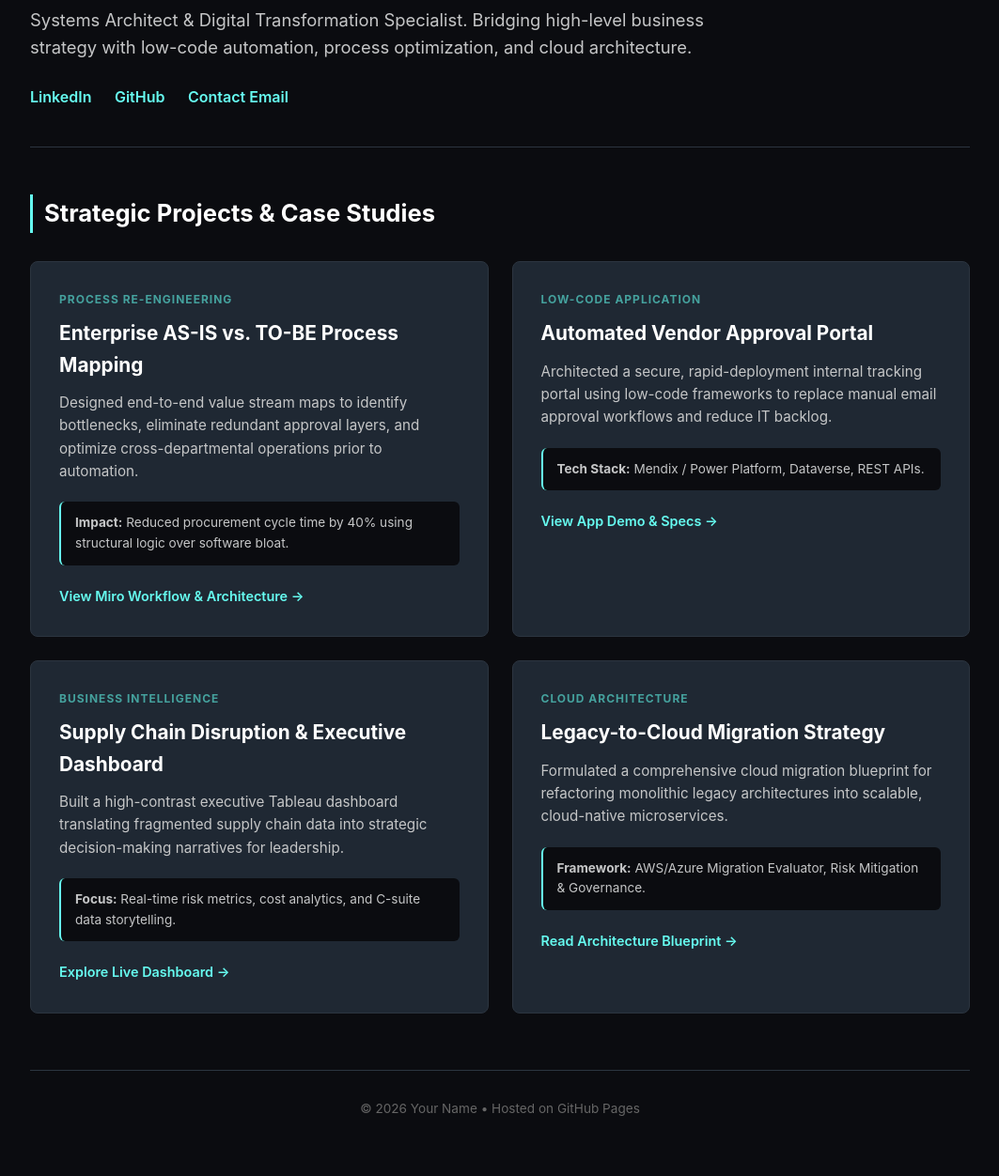
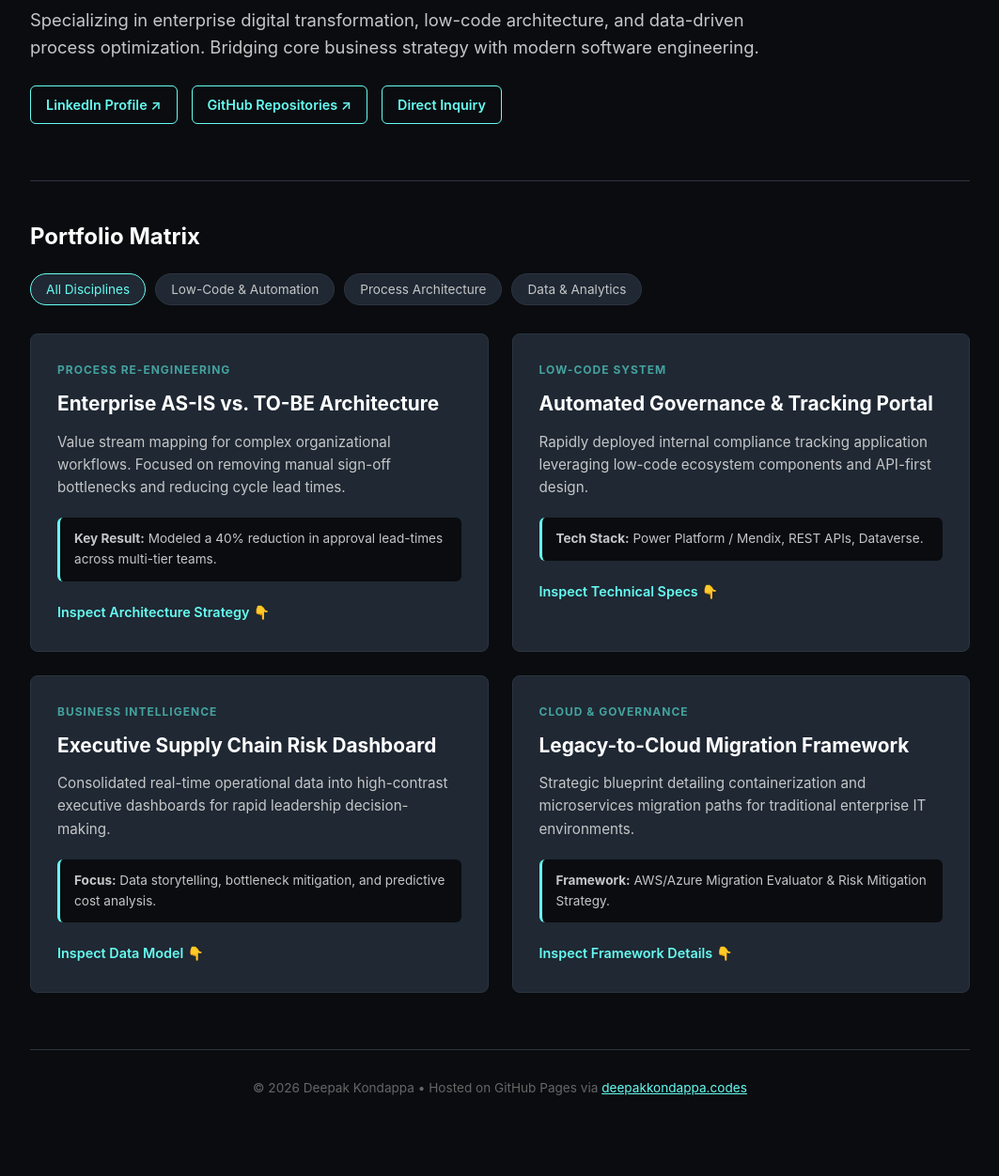
Before and after one commit to Deepak-2026hb33016/Deepak-2026hb33016.github.io, a plain HTML site: page index.html in a window 1280 px wide. Shown: the part 177-1429 px from the top of the page at 94% size, without its empty margins (108-1171 px from the left). After the commit the page ends 1407 px from the top, so only its background shows below. Drawn offline with Linux system fonts and the light colour scheme.

Commit message:
Update portfolio details and improve layout

```diff
--- a/index.html
+++ b/index.html
@@ -3,7 +3,7 @@
 <head>
     <meta charset="UTF-8">
     <meta name="viewport" content="width=device-width, initial-scale=1.0">
-    <title>Executive Portfolio | Digital Transformation & Systems Architecture</title>
+    <title>Deepak Kondappa | Enterprise Architecture & Digital Transformation</title>
     <style>
         :root {
             --bg-color: #0b0c10;
@@ -15,233 +15,145 @@
             --border-color: #2c3540;
         }
 
-        * {
-            box-sizing: border-box;
-            margin: 0;
-            padding: 0;
-            font-family: -apple-system, BlinkMacSystemFont, "Segoe UI", Roboto, Helvetica, Arial, sans-serif;
-        }
+        * { box-sizing: border-box; margin: 0; padding: 0; font-family: -apple-system, BlinkMacSystemFont, "Segoe UI", Roboto, sans-serif; }
+        body { background-color: var(--bg-color); color: var(--text-main); line-height: 1.6; padding: 0 20px; }
+        .container { max-width: 1000px; margin: 0 auto; padding: 60px 0; }
 
-        body {
-            background-color: var(--bg-color);
-            color: var(--text-main);
-            line-height: 1.6;
-            padding: 0 20px;
-        }
+        header { border-bottom: 1px solid var(--border-color); padding-bottom: 40px; margin-bottom: 40px; }
+        .badge { display: inline-block; background: rgba(102, 252, 241, 0.1); color: var(--accent); padding: 4px 12px; border-radius: 4px; font-size: 0.85rem; font-weight: 600; margin-bottom: 15px; text-transform: uppercase; letter-spacing: 1px; }
+        h1 { color: var(--text-title); font-size: 2.5rem; font-weight: 700; margin-bottom: 15px; }
+        .bio { font-size: 1.15rem; color: var(--text-main); max-width: 780px; margin-bottom: 25px; }
 
-        .container {
-            max-width: 1000px;
-            margin: 0 auto;
-            padding: 60px 0;
-        }
+        .social-bar { display: flex; gap: 15px; flex-wrap: wrap; margin-bottom: 20px; }
+        .social-btn { color: var(--accent); border: 1px solid var(--accent); padding: 8px 16px; border-radius: 6px; text-decoration: none; font-weight: 600; font-size: 0.9rem; transition: 0.2s; }
+        .social-btn:hover { background: var(--accent); color: var(--bg-color); }
 
-        /* Header / Bio */
-        header {
-            border-bottom: 1px solid var(--border-color);
-            padding-bottom: 40px;
-            margin-bottom: 50px;
-        }
+        /* Filter Controls */
+        .controls { display: flex; gap: 10px; margin-bottom: 30px; flex-wrap: wrap; }
+        .filter-btn { background: var(--card-bg); border: 1px solid var(--border-color); color: var(--text-main); padding: 8px 16px; border-radius: 20px; cursor: pointer; font-size: 0.85rem; transition: 0.2s; }
+        .filter-btn.active, .filter-btn:hover { border-color: var(--accent); color: var(--accent); }
 
-        .badge {
-            display: inline-block;
-            background: rgba(102, 252, 241, 0.1);
-            color: var(--accent);
-            padding: 4px 12px;
-            border-radius: 4px;
-            font-size: 0.85rem;
-            font-weight: 600;
-            margin-bottom: 15px;
-            text-transform: uppercase;
-            letter-spacing: 1px;
-        }
+        /* Project Grid */
+        .grid { display: grid; grid-template-columns: repeat(auto-fit, minmax(440px, 1fr)); gap: 25px; margin-bottom: 60px; }
+        @media (max-width: 600px) { .grid { grid-template-columns: 1fr; } }
 
-        h1 {
-            color: var(--text-title);
-            font-size: 2.5rem;
-            font-weight: 700;
-            margin-bottom: 15px;
-            letter-spacing: -0.5px;
-        }
+        .card { background: var(--card-bg); border: 1px solid var(--border-color); border-radius: 8px; padding: 28px; transition: 0.2s; position: relative; }
+        .card:hover { transform: translateY(-3px); border-color: var(--accent-dim); }
+        .card-tag { font-size: 0.75rem; color: var(--accent-dim); text-transform: uppercase; letter-spacing: 1px; margin-bottom: 10px; font-weight: 700; }
+        .card h3 { color: var(--text-title); font-size: 1.3rem; margin-bottom: 12px; }
+        .card p { font-size: 0.95rem; margin-bottom: 20px; }
+        .metrics { background: var(--bg-color); padding: 12px 15px; border-radius: 6px; font-size: 0.85rem; border-left: 3px solid var(--accent); margin-bottom: 20px; }
 
-        .bio {
-            font-size: 1.15rem;
-            color: var(--text-main);
-            max-width: 750px;
-            margin-bottom: 25px;
-        }
+        /* Interactive Modal / Code Preview */
+        .toggle-details { background: none; border: none; color: var(--accent); font-weight: 600; cursor: pointer; font-size: 0.9rem; padding: 0; }
+        .details-content { display: none; margin-top: 15px; padding-top: 15px; border-top: 1px dashed var(--border-color); font-size: 0.88rem; color: #a0a5ac; }
+        .details-content.show { display: block; }
 
-        .contact-links a {
-            color: var(--accent);
-            text-decoration: none;
-            margin-right: 20px;
-            font-weight: 600;
-            transition: color 0.2s;
-        }
-
-        .contact-links a:hover {
-            color: var(--accent-dim);
-        }
-
-        /* Projects Grid */
-        .section-title {
-            color: var(--text-title);
-            font-size: 1.6rem;
-            margin-bottom: 30px;
-            border-left: 3px solid var(--accent);
-            padding-left: 12px;
-        }
-
-        .grid {
-            display: grid;
-            grid-template-columns: repeat(auto-fit, minmax(450px, 1fr));
-            gap: 25px;
-            margin-bottom: 60px;
-        }
-
-        @media (max-width: 600px) {
-            .grid {
-                grid-template-columns: 1fr;
-            }
-        }
-
-        .card {
-            background: var(--card-bg);
-            border: 1px solid var(--border-color);
-            border-radius: 8px;
-            padding: 30px;
-            transition: transform 0.2s, border-color 0.2s;
-        }
-
-        .card:hover {
-            transform: translateY(-3px);
-            border-color: var(--accent-dim);
-        }
-
-        .card-tag {
-            font-size: 0.75rem;
-            color: var(--accent-dim);
-            text-transform: uppercase;
-            letter-spacing: 1px;
-            margin-bottom: 10px;
-            font-weight: 700;
-        }
-
-        .card h3 {
-            color: var(--text-title);
-            font-size: 1.3rem;
-            margin-bottom: 12px;
-        }
-
-        .card p {
-            font-size: 0.95rem;
-            margin-bottom: 20px;
-        }
-
-        .card-metrics {
-            background: var(--bg-color);
-            padding: 12px 15px;
-            border-radius: 6px;
-            font-size: 0.85rem;
-            border-left: 2px solid var(--accent);
-            margin-bottom: 20px;
-        }
-
-        .card-links a {
-            color: var(--accent);
-            text-decoration: none;
-            font-size: 0.9rem;
-            font-weight: 600;
-        }
-
-        /* Footer */
-        footer {
-            border-top: 1px solid var(--border-color);
-            padding-top: 30px;
-            text-align: center;
-            font-size: 0.85rem;
-            color: #666;
-        }
+        footer { border-top: 1px solid var(--border-color); padding-top: 30px; text-align: center; font-size: 0.85rem; color: #666; }
     </style>
 </head>
 <body>
 
     <div class="container">
-        <!-- Header -->
         <header>
             <div class="badge">BITS Pilani MBA — Digital Transformation</div>
-            <h1>Your Name</h1>
+            <h1>Deepak Kondappa</h1>
             <p class="bio">
-                Systems Architect & Digital Transformation Specialist. Bridging high-level business strategy with low-code automation, process optimization, and cloud architecture.
+                Specializing in enterprise digital transformation, low-code architecture, and data-driven process optimization. Bridging core business strategy with modern software engineering.
             </p>
-            <div class="contact-links">
-                <a href="https://linkedin.com" target="_blank">LinkedIn</a>
-                <a href="https://github.com" target="_blank">GitHub</a>
-                <a href="mailto:your.email@example.com">Contact Email</a>
+            <div class="social-bar">
+                <a href="https://www.linkedin.com/in/your-profile" target="_blank" class="social-btn">LinkedIn Profile ↗</a>
+                <a href="https://github.com/Deepak-2026hb33016" target="_blank" class="social-btn">GitHub Repositories ↗</a>
+                <a href="mailto:your.email@example.com" class="social-btn">Direct Inquiry</a>
             </div>
         </header>
 
-        <!-- Projects Section -->
-        <h2 class="section-title">Strategic Projects & Case Studies</h2>
+        <h2 style="color: var(--text-title); margin-bottom: 20px;">Portfolio Matrix</h2>
+
+        <!-- Interactive Category Filters -->
+        <div class="controls">
+            <button class="filter-btn active" onclick="filterProjects('all')">All Disciplines</button>
+            <button class="filter-btn" onclick="filterProjects('low-code')">Low-Code & Automation</button>
+            <button class="filter-btn" onclick="filterProjects('process')">Process Architecture</button>
+            <button class="filter-btn" onclick="filterProjects('data')">Data & Analytics</button>
+        </div>
 
         <div class="grid">
             <!-- Project 1 -->
-            <div class="card">
-                <div class="card-tag">Process Re-engineering</div>
-                <h3>Enterprise AS-IS vs. TO-BE Process Mapping</h3>
-                <p>Designed end-to-end value stream maps to identify bottlenecks, eliminate redundant approval layers, and optimize cross-departmental operations prior to automation.</p>
-                <div class="card-metrics">
-                    <strong>Impact:</strong> Reduced procurement cycle time by 40% using structural logic over software bloat.
-                </div>
-                <div class="card-links">
-                    <a href="#" target="_blank">View Miro Workflow & Architecture →</a>
+            <div class="card" data-category="process">
+                <div class="card-tag">Process Re-Engineering</div>
+                <h3>Enterprise AS-IS vs. TO-BE Architecture</h3>
+                <p>Value stream mapping for complex organizational workflows. Focused on removing manual sign-off bottlenecks and reducing cycle lead times.</p>
+                <div class="metrics"><strong>Key Result:</strong> Modeled a 40% reduction in approval lead-times across multi-tier teams.</div>
+                <button class="toggle-details" onclick="toggleCard(this)">Inspect Architecture Strategy 👇</button>
+                <div class="details-content">
+                    Identified 5 operational friction points in legacy email approvals. Designed automated event-driven triggers to bypass manual routing.
                 </div>
             </div>
 
             <!-- Project 2 -->
-            <div class="card">
-                <div class="card-tag">Low-Code Application</div>
-                <h3>Automated Vendor Approval Portal</h3>
-                <p>Architected a secure, rapid-deployment internal tracking portal using low-code frameworks to replace manual email approval workflows and reduce IT backlog.</p>
-                <div class="card-metrics">
-                    <strong>Tech Stack:</strong> Mendix / Power Platform, Dataverse, REST APIs.
-                </div>
-                <div class="card-links">
-                    <a href="#" target="_blank">View App Demo & Specs →</a>
+            <div class="card" data-category="low-code">
+                <div class="card-tag">Low-Code System</div>
+                <h3>Automated Governance & Tracking Portal</h3>
+                <p>Rapidly deployed internal compliance tracking application leveraging low-code ecosystem components and API-first design.</p>
+                <div class="metrics"><strong>Tech Stack:</strong> Power Platform / Mendix, REST APIs, Dataverse.</div>
+                <button class="toggle-details" onclick="toggleCard(this)">Inspect Technical Specs 👇</button>
+                <div class="details-content">
+                    Built custom connector logic to integrate legacy SQL databases directly into a mobile-first low-code UI layer.
                 </div>
             </div>
 
             <!-- Project 3 -->
-            <div class="card">
+            <div class="card" data-category="data">
                 <div class="card-tag">Business Intelligence</div>
-                <h3>Supply Chain Disruption & Executive Dashboard</h3>
-                <p>Built a high-contrast executive Tableau dashboard translating fragmented supply chain data into strategic decision-making narratives for leadership.</p>
-                <div class="card-metrics">
-                    <strong>Focus:</strong> Real-time risk metrics, cost analytics, and C-suite data storytelling.
-                </div>
-                <div class="card-links">
-                    <a href="#" target="_blank">Explore Live Dashboard →</a>
+                <h3>Executive Supply Chain Risk Dashboard</h3>
+                <p>Consolidated real-time operational data into high-contrast executive dashboards for rapid leadership decision-making.</p>
+                <div class="metrics"><strong>Focus:</strong> Data storytelling, bottleneck mitigation, and predictive cost analysis.</div>
+                <button class="toggle-details" onclick="toggleCard(this)">Inspect Data Model 👇</button>
+                <div class="details-content">
+                    Structured multi-source ETL pipelines to visualize real-time inventory risk scores and vendor performance matrices.
                 </div>
             </div>
 
             <!-- Project 4 -->
-            <div class="card">
-                <div class="card-tag">Cloud Architecture</div>
-                <h3>Legacy-to-Cloud Migration Strategy</h3>
-                <p>Formulated a comprehensive cloud migration blueprint for refactoring monolithic legacy architectures into scalable, cloud-native microservices.</p>
-                <div class="card-metrics">
-                    <strong>Framework:</strong> AWS/Azure Migration Evaluator, Risk Mitigation & Governance.
-                </div>
-                <div class="card-links">
-                    <a href="#" target="_blank">Read Architecture Blueprint →</a>
+            <div class="card" data-category="low-code">
+                <div class="card-tag">Cloud & Governance</div>
+                <h3>Legacy-to-Cloud Migration Framework</h3>
+                <p>Strategic blueprint detailing containerization and microservices migration paths for traditional enterprise IT environments.</p>
+                <div class="metrics"><strong>Framework:</strong> AWS/Azure Migration Evaluator & Risk Mitigation Strategy.</div>
+                <button class="toggle-details" onclick="toggleCard(this)">Inspect Framework Details 👇</button>
+                <div class="details-content">
+                    Formulated a phased 3-stage migration plan emphasizing zero-downtime database replication and zero-trust security controls.
                 </div>
             </div>
         </div>
 
-        <!-- Footer -->
         <footer>
-            <p>© 2026 Your Name • Hosted on GitHub Pages</p>
+            <p>© 2026 Deepak Kondappa • Hosted on GitHub Pages via <a href="https://deepakkondappa.codes" style="color: var(--accent);">deepakkondappa.codes</a></p>
         </footer>
     </div>
 
+    <script>
+        function toggleCard(btn) {
+            const content = btn.nextElementSibling;
+            content.classList.toggle('show');
+            btn.innerText = content.classList.contains('show') ? 'Hide Strategy 👆' : 'Inspect Architecture Strategy 👇';
+        }
+
+        function filterProjects(category) {
+            const buttons = document.querySelectorAll('.filter-btn');
+            buttons.forEach(b => b.classList.remove('active'));
+            event.target.classList.add('active');
+
+            const cards = document.querySelectorAll('.card');
+            cards.forEach(card => {
+                if (category === 'all' || card.getAttribute('data-category') === category) {
+                    card.style.display = 'block';
+                } else {
+                    card.style.display = 'none';
+                }
+            });
+        }
+    </script>
 </body>
 </html>
```
